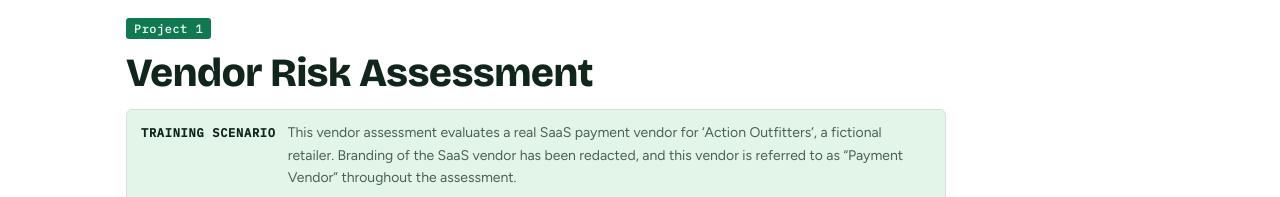
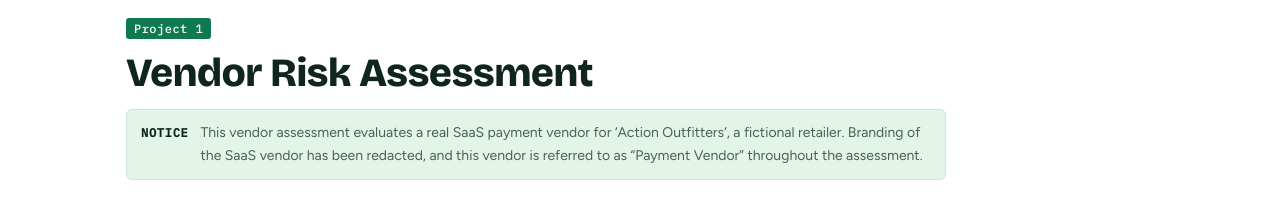
Before and after one commit to justinwellington/GRC-Projects, a plain HTML site: page index.html in a window 1280 px wide. Shown: the part 960-1157 px from the top of the page. Drawn offline with nearby package versions, Linux system fonts and the light colour scheme.

Commit message:
Update index.html

```diff
--- a/index.html
+++ b/index.html
@@ -227,7 +227,7 @@ table.crit tr.lk td { background: var(--wash); }
       <div class="wp-head">
         <div class="wp-ref"><b>Project 1</b></div>
         <h2 id="wp1t">Vendor Risk Assessment</h2>
-        <div class="notice"><strong>Training scenario</strong><span>This vendor assessment evaluates a real SaaS payment vendor for ‘Action Outfitters’, a fictional retailer. Branding of the SaaS vendor has been redacted, and this vendor is referred to as “Payment Vendor” throughout the assessment.</span></div>
+        <div class="notice"><strong>Notice</strong><span>This vendor assessment evaluates a real SaaS payment vendor for ‘Action Outfitters’, a fictional retailer. Branding of the SaaS vendor has been redacted, and this vendor is referred to as “Payment Vendor” throughout the assessment.</span></div>
         <p>Action Outfitters, a fast-growing outdoor gear retailer, needs a payment processor before its busiest season and ahead of a move into Europe. I took the vendor from intake to recommendation: business context, inherent risk, a security questionnaire checked against attestations, a scored risk register and conditions for approval.</p>
       </div>
 
@@ -335,8 +335,8 @@ table.crit tr.lk td { background: var(--wash); }
       <div class="wp-head">
         <div class="wp-ref"><b>Project 2</b></div>
         <h2 id="wp2t">Enterprise Risk Assessment</h2>
-        <div class="notice"><strong>Anonymized</strong><span>This assessment covers a real film production company, referred to as ‘Production Company A’. The company name and identifying details have been removed.</span></div>
-        <p>Production Company A, a small Los Angeles film company, is starting to take on major studio clients. It wanted to show those clients it can protect their media, but its margins are thin, so it asked for low- and no-cost fixes first. I assessed its post production department over one month using OCTAVE-S and wrote a six-month mitigation plan.</p>
+        <div class="notice"><strong>Notice</strong><span>This assessment covers a real film production company, referred to as ‘Production Company A’. The company name and identifying details have been sanitized.</span></div>
+        <p>Production Company A, a small Los Angeles film production company, is starting to take on major studio clients. They want to show these clients they can adequately protect their media, but its margins are thin, so they prefer low and no-cost fixes first. I assessed its post production department over one month using the OCTAVE-S methodology and wrote a six-month mitigation plan.</p>
       </div>
 
       <div class="sub">
```
